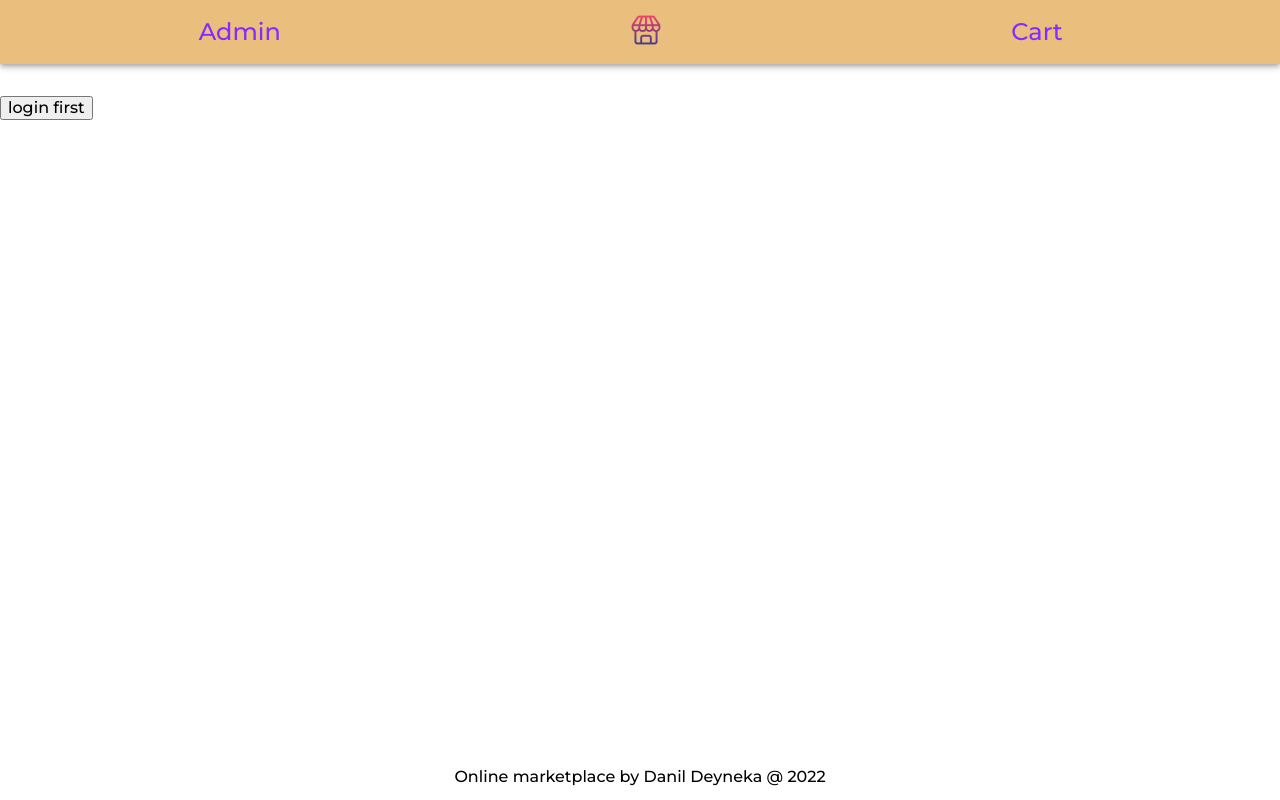
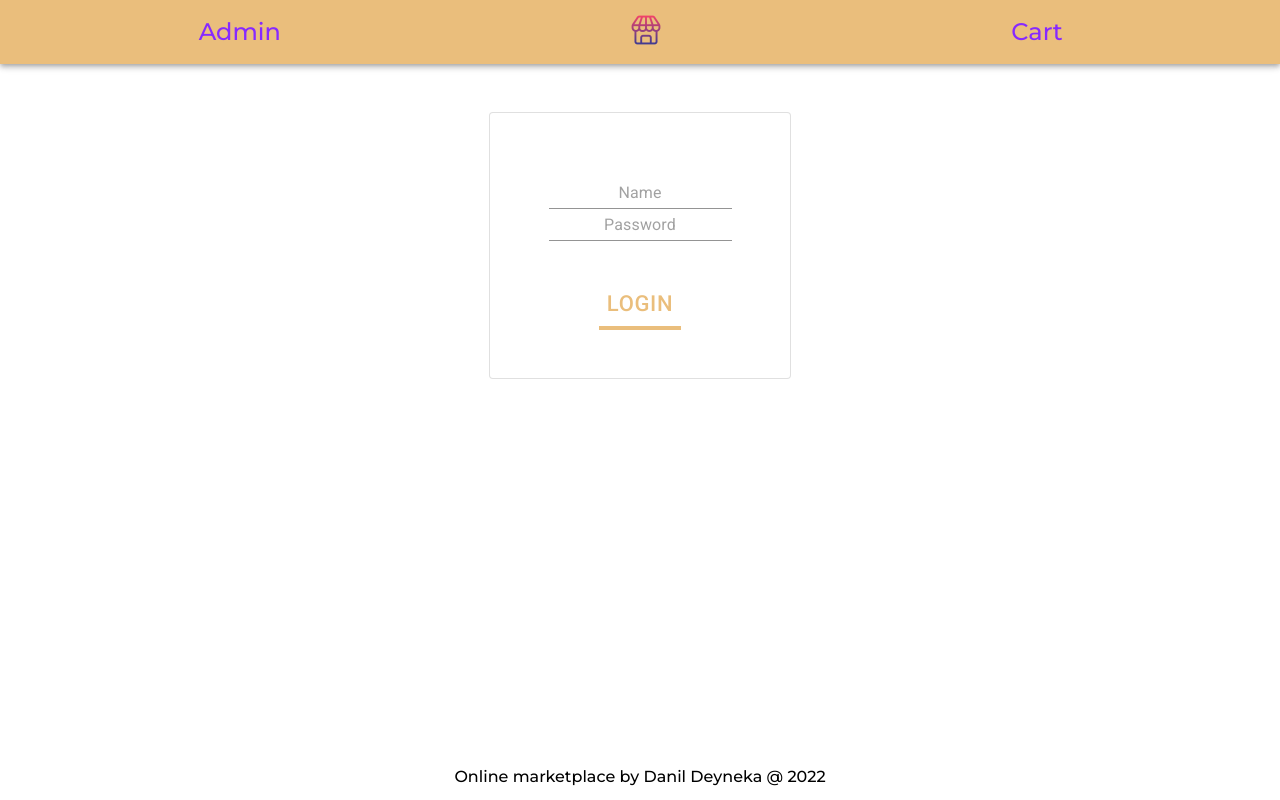
Before and after one commit to danildeyneka/cybershop, a React (Create React App) app: page /admin in a window 1280 px wide. Built offline with nearby package versions, Linux system fonts and the light colour scheme; no server answers.

Commit message:
add login form, react-hook-form

```diff
--- a/package.json
+++ b/package.json
@@ -17,6 +17,7 @@
     "axios": "^0.27.2",
     "react": "^18.2.0",
     "react-dom": "^18.2.0",
+    "react-hook-form": "^7.39.3",
     "react-redux": "^8.0.2",
     "react-router-dom": "^6.4.2",
     "react-scripts": "5.0.1",
--- a/src/App.tsx
+++ b/src/App.tsx
@@ -8,13 +8,11 @@ import {SingleItem} from './components/Catalog/SingleItem/SingleItem'
 import {Navigate, Route, Routes} from 'react-router-dom'
 import {setItems} from './redux/slices/CatalogSlice'
 import {useAppDispatch} from './hooks/hooks'
-import {getUsers} from './redux/slices/AuthSlice'
 
 export const App: FC = () => {
     const dispatch = useAppDispatch()
     useEffect(()=>{
         dispatch(setItems())
-        dispatch(getUsers())
     },[])
 
     return <>
--- a/src/components/Admin/Admin.tsx
+++ b/src/components/Admin/Admin.tsx
@@ -1,5 +1,4 @@
-import {FC, useEffect} from 'react'
-import {getUsers} from '../../redux/slices/AuthSlice'
+import {FC} from 'react'
 import {useAppDispatch, useAppSelector} from '../../hooks/hooks'
 import {actions} from '../../redux/slices/AuthSlice'
 import {Button} from '@mui/material'
@@ -9,13 +8,8 @@ export const Admin: FC = () => {
     const {authorized} = useAppSelector(state => state.auth)
     const dispatch = useAppDispatch()
 
-    // useEffect(()=>{
-    //     dispatch(getUsers())
-    // },[])
-//react hook form
-
-    if (!authorized) return <Login/>
-    return <>
-        <Button onClick={()=>dispatch(actions.logout())}>LOGOUT</Button>
+    if (authorized) return <>
+        <Button onClick={() => dispatch(actions.logout())}>LOGOUT</Button>
     </>
+    return <Login/>
 }
--- a/src/components/Admin/Login.tsx
+++ b/src/components/Admin/Login.tsx
@@ -1,11 +1,64 @@
 import {FC} from 'react'
-import {actions} from '../../redux/slices/AuthSlice'
+import {login} from '../../redux/slices/AuthSlice'
 import {useAppDispatch} from '../../hooks/hooks'
+import {useForm} from 'react-hook-form'
+import {UsersDataType} from '../../@types/types'
+import {Box, Button, Input, Paper, Typography} from '@mui/material'
+
+const Error: FC = () => {
+    return <Box sx={{
+        position: 'relative',
+        right: 88,
+        bottom: 20,
+        // display: 'block',
+        color: 'secondary.main',
+        '&::after': {
+            content: '""',
+            position: 'absolute',
+            display: 'block',
+            height: '2px',
+            width: 182,
+            backgroundColor: 'secondary.main',
+            border: '1px',
+        }
+    }}>*</Box>
+}
 
 export const Login: FC = () => {
     const dispatch = useAppDispatch()
+    const {register, handleSubmit, formState: {errors}} = useForm<UsersDataType>()
+    const onSubmit = (data: UsersDataType) => {
+        dispatch(login(data))
+    }
+    const error = (errors.password || errors.name)
 
-    return <>
-        <button onClick={() => dispatch(actions.login({name: 'admin', password: 'admin'}))}> login first</button>
-    </>
+    return <Paper sx={{
+        width: 300,
+        margin: '0 auto',
+        pb: 6,
+        mt: 2
+    }} variant="outlined">
+        <Box component="form" sx={{
+            marginTop: 8,
+            display: 'flex',
+            flexDirection: 'column',
+            alignItems: 'center'
+        }} onSubmit={handleSubmit(onSubmit)}>
+            {error && <Typography sx={{position: 'absolute', top: 280, color: 'secondary.main'}}>* Required</Typography>}
+            <Input type="text" placeholder="Name" {...register('name', {required: true})}
+                   inputProps={{style: {textAlign: 'center'}}}/>
+            {error && <Error/>}
+            <Input type="password" placeholder="Password" {...register('password', {required: true})}
+                   inputProps={{style: {textAlign: 'center'}}}/>
+            {error && <Error/>}
+
+            <Button type="submit" sx={{
+                mt: 5,
+                fontSize: 22,
+                borderBottom: '4px solid',
+                borderRadius: 0,
+                lineHeight: 1.5
+            }}>Login</Button>
+        </Box>
+    </Paper>
 }
--- a/src/components/Cart/Cart.tsx
+++ b/src/components/Cart/Cart.tsx
@@ -3,8 +3,6 @@ import {useAppDispatch, useAppSelector} from '../../hooks/hooks'
 import {actions} from '../../redux/slices/CartSlice'
 import {CartItem} from './CartItem'
 import {Button, Grid, Typography} from '@mui/material'
-import {Loader} from '../../assets/svgs/loader'
-import {Item} from '../Item/Item'
 
 export const Cart: FC = () => {
     const {cart} = useAppSelector(state => state.cart)
@@ -16,11 +14,8 @@ export const Cart: FC = () => {
     const clearCart = () => {
         dispatch(actions.clearCart())
     }
-    // console.log(JSON.parse(localStorage.getItem('cart')))
-    // useEffect(() => {
-    // }, [mappedCart])
 
-    if (cart?.length === 0) return <div>No items in cart</div>
+    if (cart?.length === 0) return <div style={{textAlign: 'center'}}>No items in cart</div>
 
     return <Grid container>
         <Grid item xs={8}>
--- a/src/redux/slices/AuthSlice.ts
+++ b/src/redux/slices/AuthSlice.ts
@@ -2,33 +2,22 @@ import {createAsyncThunk, createSlice} from '@reduxjs/toolkit'
 import {authApi} from '../../api/authApi'
 import {UsersDataType} from '../../@types/types'
 
-export const getUsers = createAsyncThunk(
-    'auth/getUsers',
-    async function () {
-        const res = await authApi.getUsers()
-        return (res?.data)
+export const login = createAsyncThunk(
+    'auth/login',
+    async function (payload: UsersDataType) {
+        const users = await authApi.getUsers()
+        return (users?.data[0].name === payload.name) && (users?.data[0].password === payload.password);
     }
 )
 
 const authSlice = createSlice({
     name: 'auth',
     initialState: {
-        usersData: [] as UsersDataType[],
-        authorized: JSON.parse(localStorage.getItem('auth') || 'false'),
+        authorized: JSON.parse(JSON.parse(localStorage.getItem('auth') || 'false')) as boolean, // boolean at init load was in string format that's why I doubled parse
         awaiting: false,
         loginErr: false
     },
     reducers: {
-        login: (state, {payload}) => {
-            if ((state.usersData[0]?.name === payload.name) && (state.usersData[0]?.password === payload.password)) {
-                state.authorized = true
-                state.loginErr = false
-                localStorage.setItem('auth', JSON.stringify('true'))
-            } else
-                state.authorized = false
-                state.loginErr = true
-                localStorage.setItem('auth', JSON.stringify('true'))
-        },
         logout: (state) => {
             state.authorized = false
             localStorage.setItem('auth', JSON.stringify('false'))
@@ -36,12 +25,13 @@ const authSlice = createSlice({
     },
     extraReducers: builder => {
         builder
-            .addCase(getUsers.pending, state => {
+            .addCase(login.pending, state => {
                 state.awaiting = true
             })
-            .addCase(getUsers.fulfilled, (state, {payload}) => {
+            .addCase(login.fulfilled, (state, {payload}) => {
                 state.awaiting = false
-                state.usersData = payload
+                state.authorized = payload
+                localStorage.setItem('auth', JSON.stringify(payload))
             })
     }
 })
```
Also changed, not shown: 1 other file (tests, documents, lock files or other folders).
